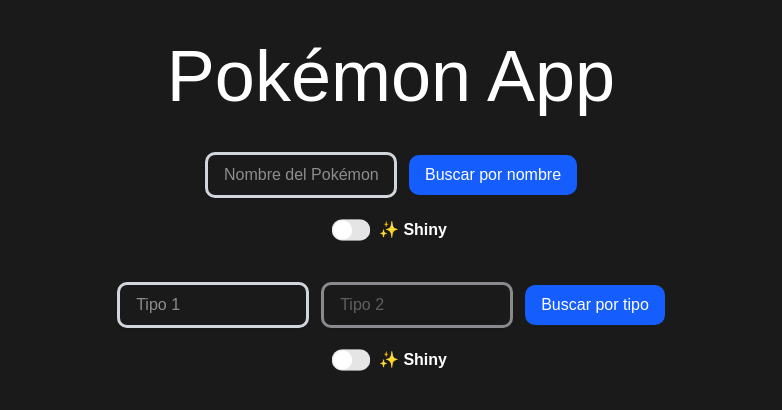
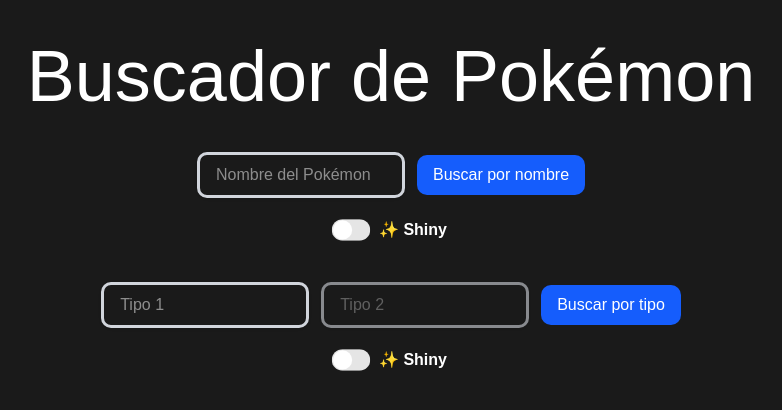
Before and after one commit to jhonatanchirinos/buscadordepokemon, a React (Vite) app: page / in a window 1280 px wide. Shown: the top 410 px of the page, without its empty margins (249-1031 px from the left). Built offline with nearby package versions, Linux system fonts and the light colour scheme.

Commit message:
fix: update header text and input widths for better layout

```diff
--- a/src/App.jsx
+++ b/src/App.jsx
@@ -8,7 +8,7 @@
 
   return (
     <div className="flex flex-col items-center gap-10 p-10 pt-10 ">
-      <h1 className="text-7xl text-center">Pokémon App</h1>
+      <h1 className="text-7xl text-center">Buscador de Pokémon</h1>
 
       <SearchByName onSelectPokemon={setSelectedPokemon} />
       <SearchByType onSelectPokemon={setSelectedPokemon} />
--- a/src/components/SearchByName.jsx
+++ b/src/components/SearchByName.jsx
@@ -31,7 +31,7 @@
             value={nameInput}
             onChange={(e) => setNameInput(e.target.value)}
             placeholder="Nombre del Pokémon"
-            className="border-3 border-gray-300 rounded-lg px-4 py-2 text-base focus:outline-none  focus:border-blue-500 shadow-sm w-48"
+            className="border-3 border-gray-300 rounded-lg px-4 py-2 text-base focus:outline-none  focus:border-blue-500 shadow-sm w-52"
           />
           <button
             type="submit"
--- a/src/components/SearchByType.jsx
+++ b/src/components/SearchByType.jsx
@@ -23,14 +23,14 @@
             value={primaryType}
             onChange={(e) => setPrimaryType(e.target.value)}
             placeholder="Tipo 1"
-            className="border-3 border-gray-300 rounded-lg px-4 py-2 w-48 focus:outline-none focus:border-blue-500 shadow-sm"
+            className="border-3 border-gray-300 rounded-lg px-4 py-2 w-52 focus:outline-none focus:border-blue-500 shadow-sm"
           />
           <input
             value={secondaryType}
             onChange={(e) => setSecondaryType(e.target.value)}
             placeholder="Tipo 2"
             disabled={!primaryType.trim()}
-            className="border-3 border-gray-300 rounded-lg px-4 py-2 w-48 focus:outline-none focus:border-blue-500 shadow-sm disabled:opacity-60"
+            className="border-3 border-gray-300 rounded-lg px-4 py-2 w-52 focus:outline-none focus:border-blue-500 shadow-sm disabled:opacity-60"
           />
           <button
             type="submit"
```
